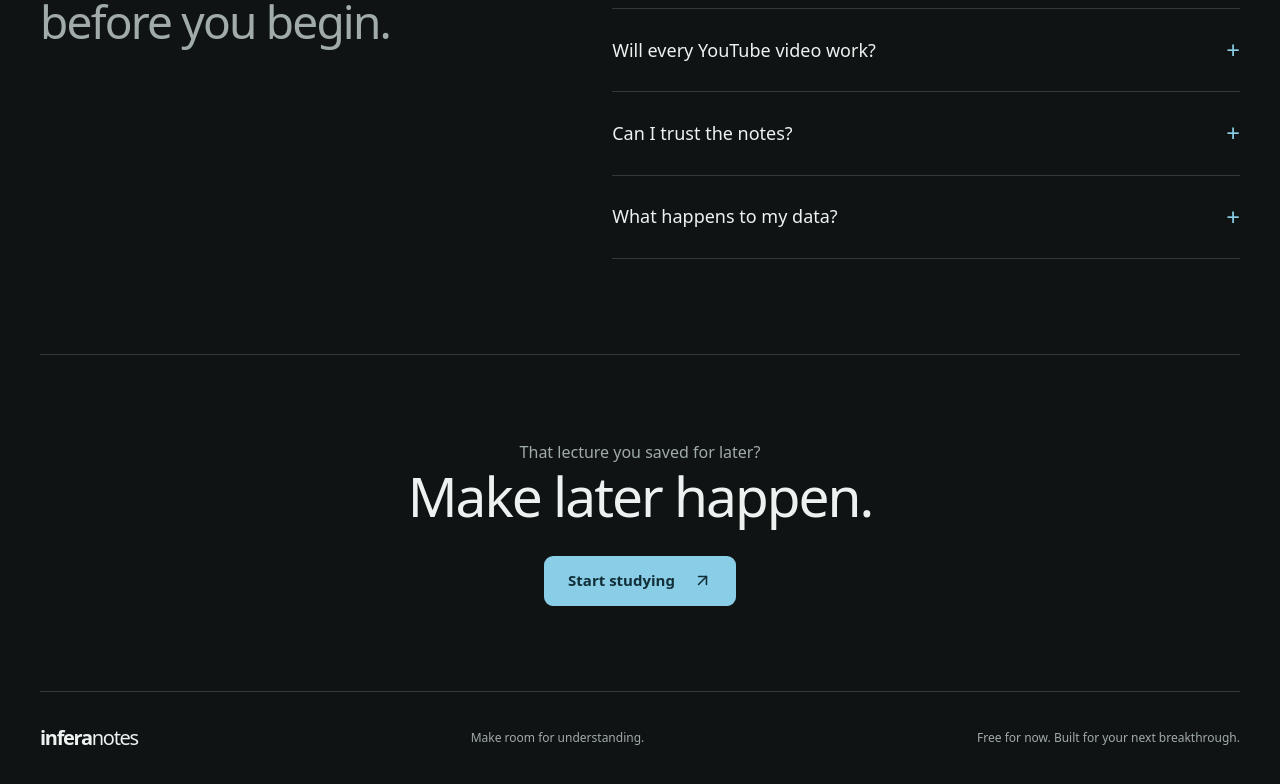
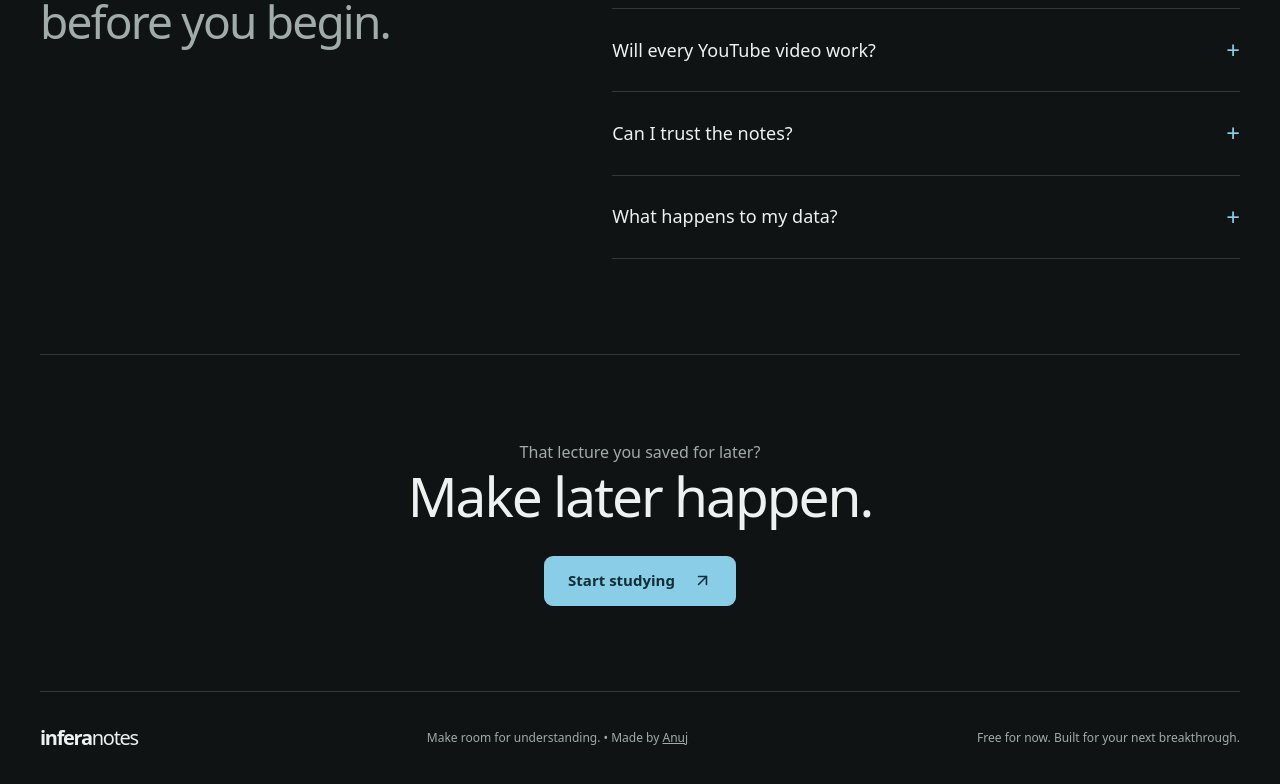
Before and after one commit to Anuj779/inferanotes, a Next.js app: page / in a window 1280 px wide. Shown: the part 1936-2720 px from the top of the page. Built offline with nearby package versions, Linux system fonts and the light colour scheme; no server answers.

Commit message:
Add Made by Anuj with LinkedIn link in Footer

```diff
--- a/src/components/Footer.js
+++ b/src/components/Footer.js
@@ -5,7 +5,17 @@ export default function Footer() {
       <Link className="wordmark" href="/">
         infera<span>notes</span>
       </Link>
-      <p>Make room for understanding.</p>
+      <p>
+        Make room for understanding. • Made by{" "}
+        <a
+          href="https://www.linkedin.com/in/anuj-ozare-38b579369?utm_source=share_via&utm_content=profile&utm_medium=member_android"
+          target="_blank"
+          rel="noopener noreferrer"
+          style={{ textDecoration: "underline" }}
+        >
+          Anuj
+        </a>
+      </p>
       <span>Free for now. Built for your next breakthrough.</span>
     </footer>
   );
```
Also changed, not shown: 1 other file (tests, documents, lock files or other folders).
